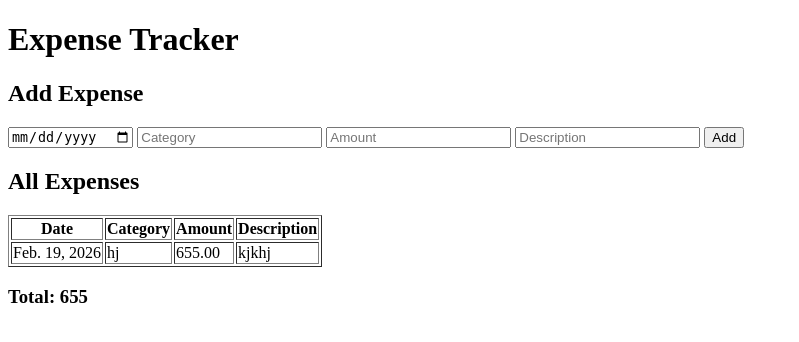
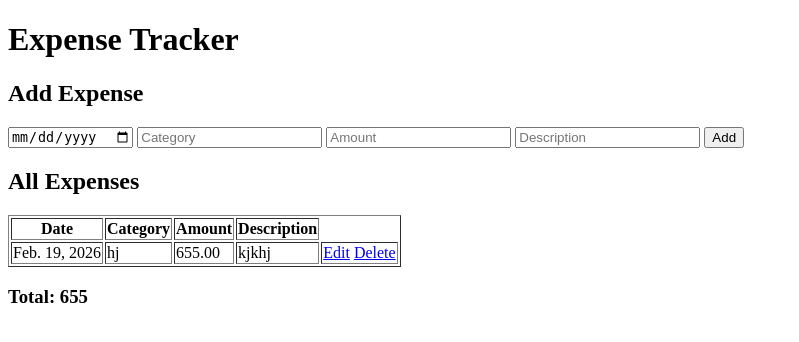
Before and after one commit to Divyaelzjohn/expense_analysis_project, a Django app: page / in a window 1280 px wide. Shown: the top 342 px of the page, without its empty margins (0-799 px from the left). Run offline with Django 5.2, Linux system fonts and the light colour scheme; data comes from the database, SQL or seed files in the repository.

Commit message:
CURD added

```diff
--- a/expense_project/expenses/templates/expenses/home.html
+++ b/expense_project/expenses/templates/expenses/home.html
@@ -32,6 +32,10 @@
             <td>{{ expense.category }}</td>
             <td>{{ expense.amount }}</td>
             <td>{{ expense.description }}</td>
+            <td>
+            <a href="{% url 'edit' expense.id %}">Edit</a>
+            <a href="{% url 'delete' expense.id %}">Delete</a>
+        </td>
         </tr>
         {% endfor %}
     </table>
--- a/expense_project/expenses/urls.py
+++ b/expense_project/expenses/urls.py
@@ -1,6 +1,8 @@
 from django.urls import path
-from .views import home
+from .views import home, edit_expense, delete_expense
 
 urlpatterns = [
     path("", home, name="home"),
+    path("edit/<int:id>/", edit_expense, name="edit"),
+    path("delete/<int:id>/", delete_expense, name="delete"),
 ]
--- a/expense_project/expenses/views.py
+++ b/expense_project/expenses/views.py
@@ -24,3 +24,25 @@ def home(request):
         "expenses": expenses,
         "total": total
     })
+
+
+from django.shortcuts import get_object_or_404
+
+def edit_expense(request, id):
+    expense = get_object_or_404(Expense, id=id)
+
+    if request.method == "POST":
+        expense.date = request.POST.get("date")
+        expense.category = request.POST.get("category")
+        expense.amount = request.POST.get("amount")
+        expense.description = request.POST.get("description")
+        expense.save()
+        return redirect("home")
+
+    return render(request, "expenses/edit.html", {"expense": expense})
+
+
+def delete_expense(request, id):
+    expense = get_object_or_404(Expense, id=id)
+    expense.delete()
+    return redirect("home")
```
Also changed, not shown: expense_project/expenses/templates/expenses/edit.html (added, +22 -0 lines).
